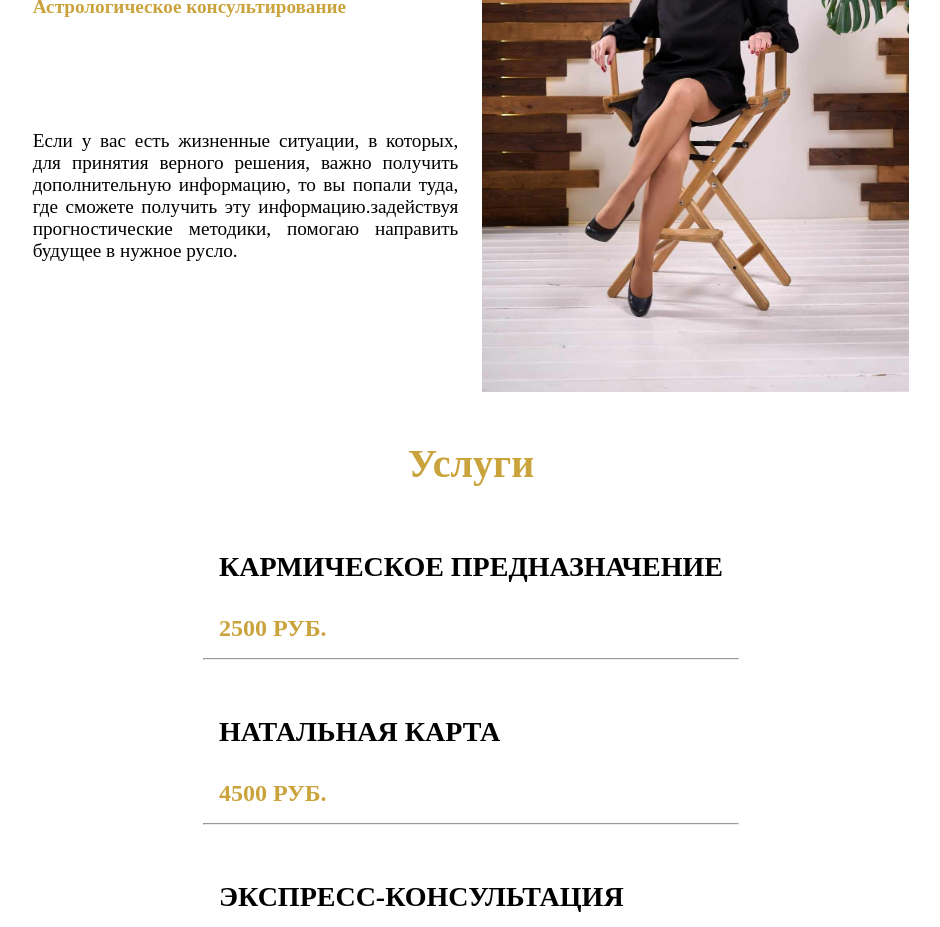
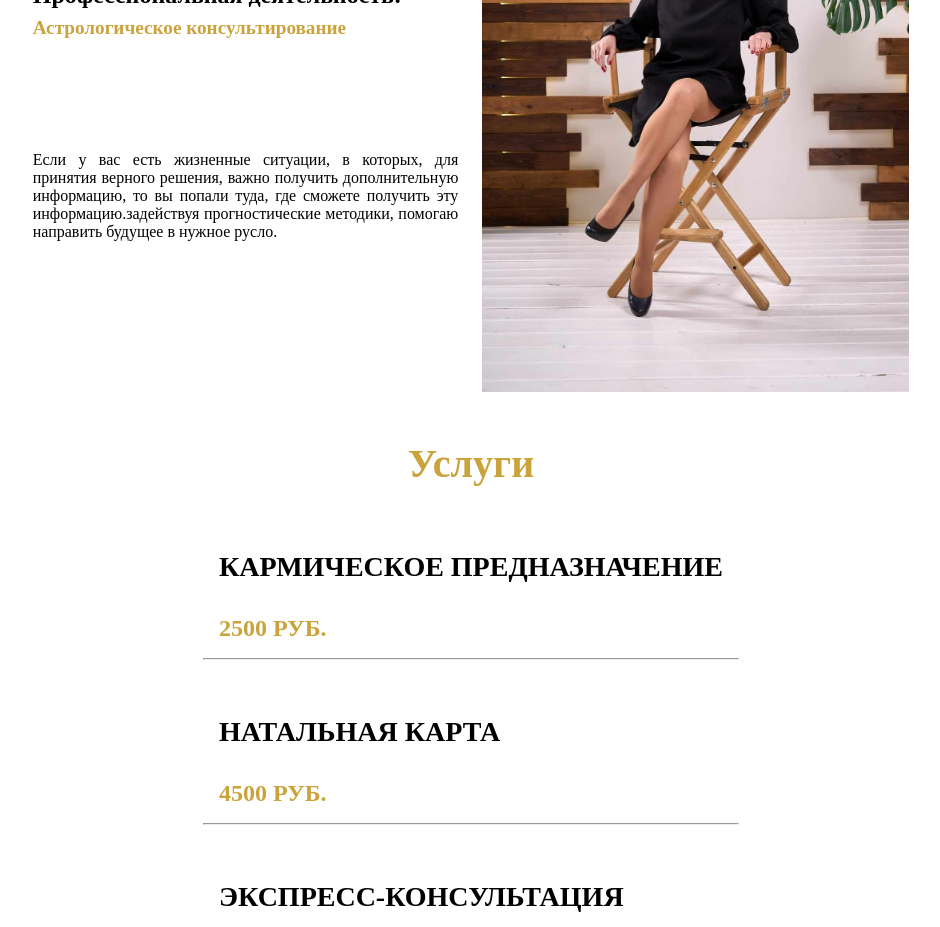
Before and after one commit to Gjapl/astrolog-yanina, a React (Vite) app: page / in a window 1280 px wide. Shown: the part 1080-2007 px from the top of the page, without its empty margins (169-1109 px from the left). Built offline with nearby package versions, Linux system fonts and the light colour scheme.

Commit message:
Fixed font in info section

```diff
--- a/src/index.css
+++ b/src/index.css
@@ -185,7 +185,7 @@ main .sun:hover {
 }
 
 .info .main-info {
-  font-size: 1.2rem;
+  font-size: 1rem;
 
   margin-top: 7rem;
   text-align: justify;
@@ -423,6 +423,14 @@ footer .footer-info {
   header .nav-open-btn {
     font-size: 5rem;
   }
+
+  .info .main-info {
+    font-size: 1.2rem;
+  }
+
+  .info img {
+    height: 40vh;
+  }
 }
 
 @media (max-width: 350px) {
```
